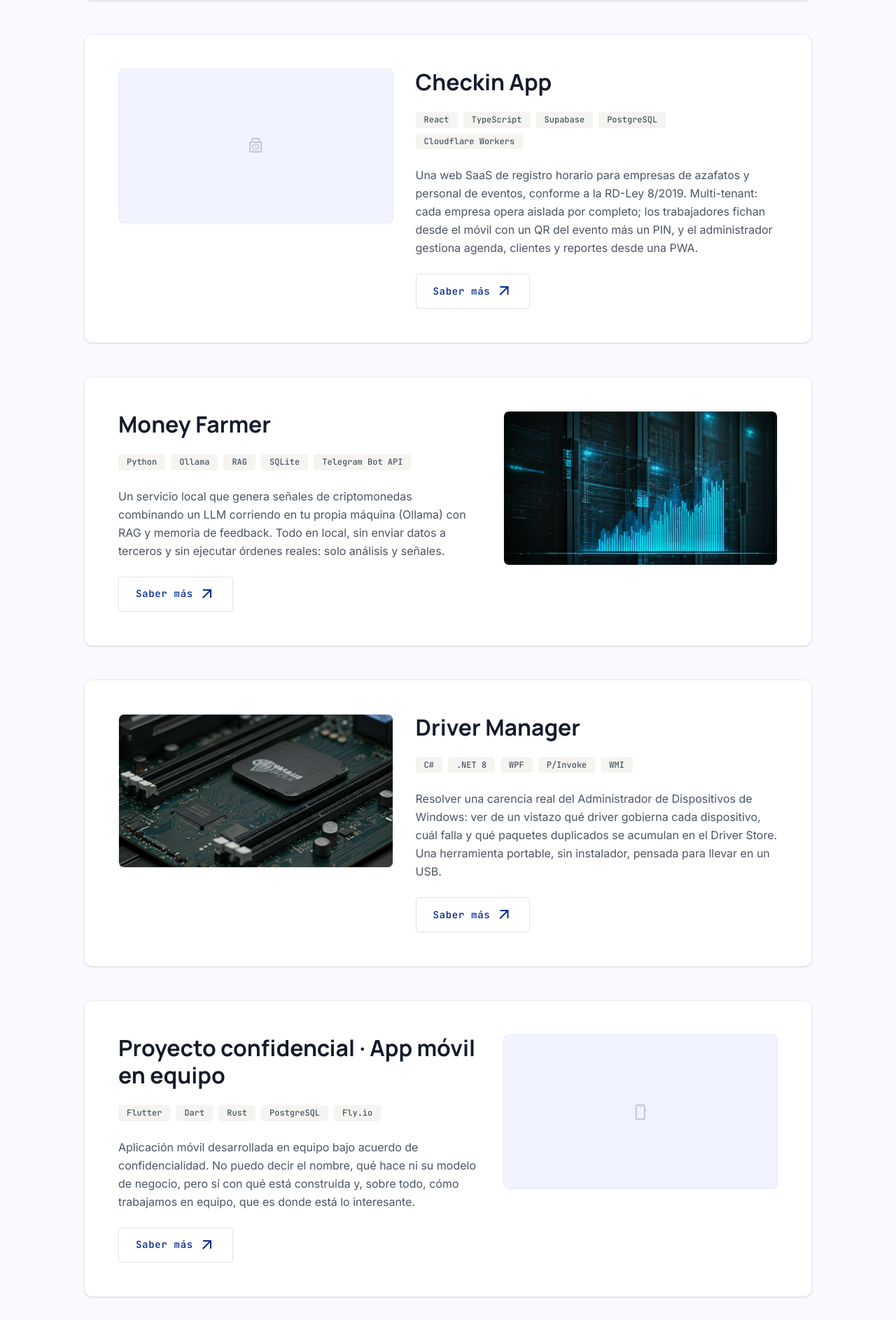
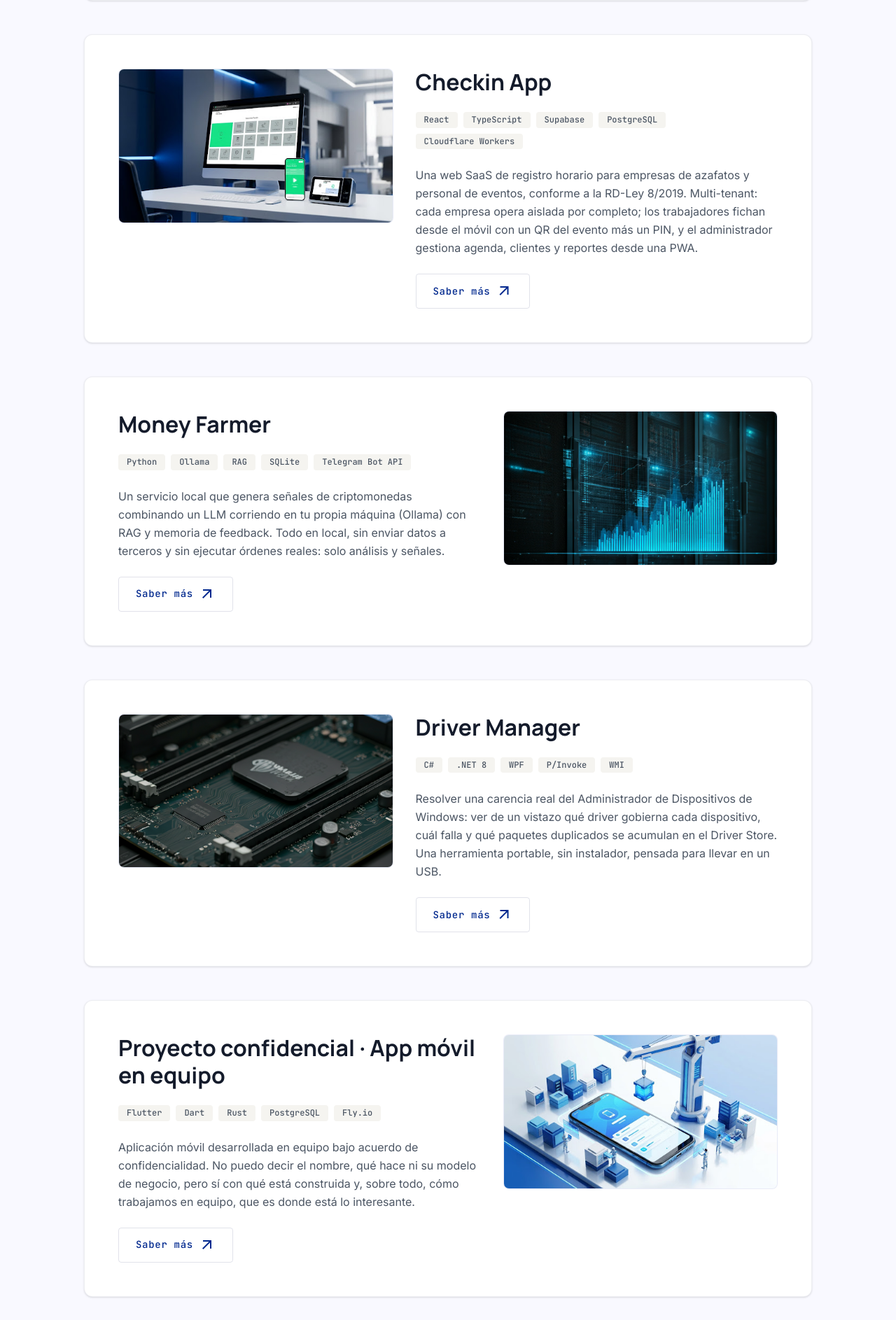
Before and after one commit to guiruamur/own-web, a Next.js app: page /proyectos in a window 1280 px wide. Shown: the part 834-2720 px from the top of the page at 70% size. Built offline with nearby package versions, Linux system fonts and the light colour scheme.

Commit message:
Añadir imágenes de Checkin App y del proyecto confidencial
Imágenes generadas en Stitch (mismo design system del portfolio).
Sustituyen la caja de icono en esos dos proyectos, dejando los 5 con
foto consistente.

```diff
--- a/data/projects.ts
+++ b/data/projects.ts
@@ -46,6 +46,7 @@ export const projects: Project[] = [
   {
     title:    "Checkin App",
     icon:     "punch_clock",
+    image:    "/images/project-checkin.jpg",
     objetivo: "Una web SaaS de registro horario para empresas de azafatos y personal de eventos, conforme a la RD-Ley 8/2019. Multi-tenant: cada empresa opera aislada por completo; los trabajadores fichan desde el móvil con un QR del evento más un PIN, y el administrador gestiona agenda, clientes y reportes desde una PWA.",
     technologies: ["React", "TypeScript", "Supabase", "PostgreSQL", "Cloudflare Workers"],
     cuerpo: [
@@ -93,6 +94,7 @@ export const projects: Project[] = [
   {
     title:    "Proyecto confidencial · App móvil en equipo",
     icon:     "smartphone",
+    image:    "/images/project-confidencial.jpg",
     objetivo: "Aplicación móvil desarrollada en equipo bajo acuerdo de confidencialidad. No puedo decir el nombre, qué hace ni su modelo de negocio, pero sí con qué está construida y, sobre todo, cómo trabajamos en equipo, que es donde está lo interesante.",
     technologies: ["Flutter", "Dart", "Rust", "PostgreSQL", "Fly.io"],
     cuerpo: [
```
Also changed, not shown: public/images/project-checkin.jpg (added), public/images/project-confidencial.jpg (added).
